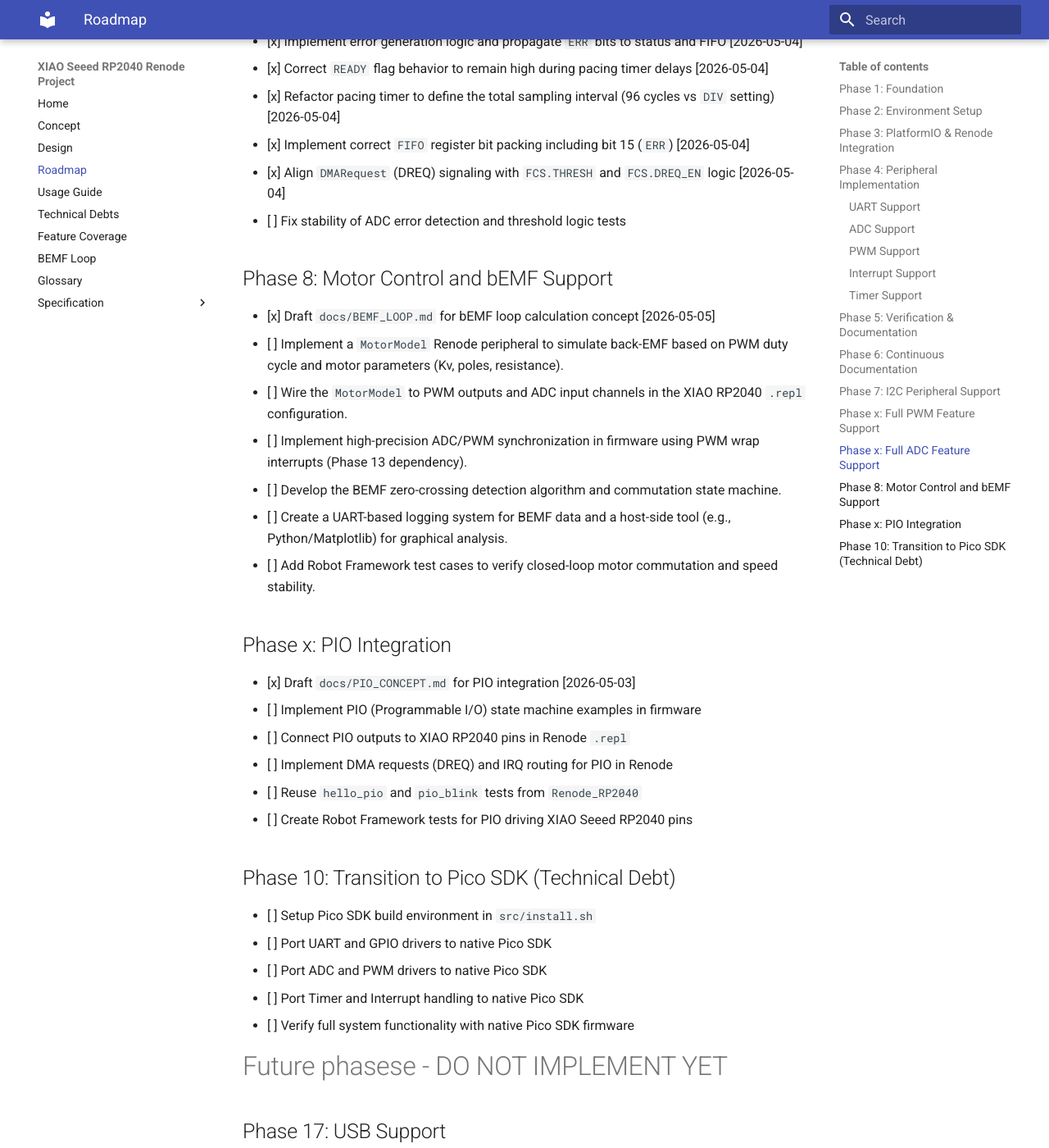
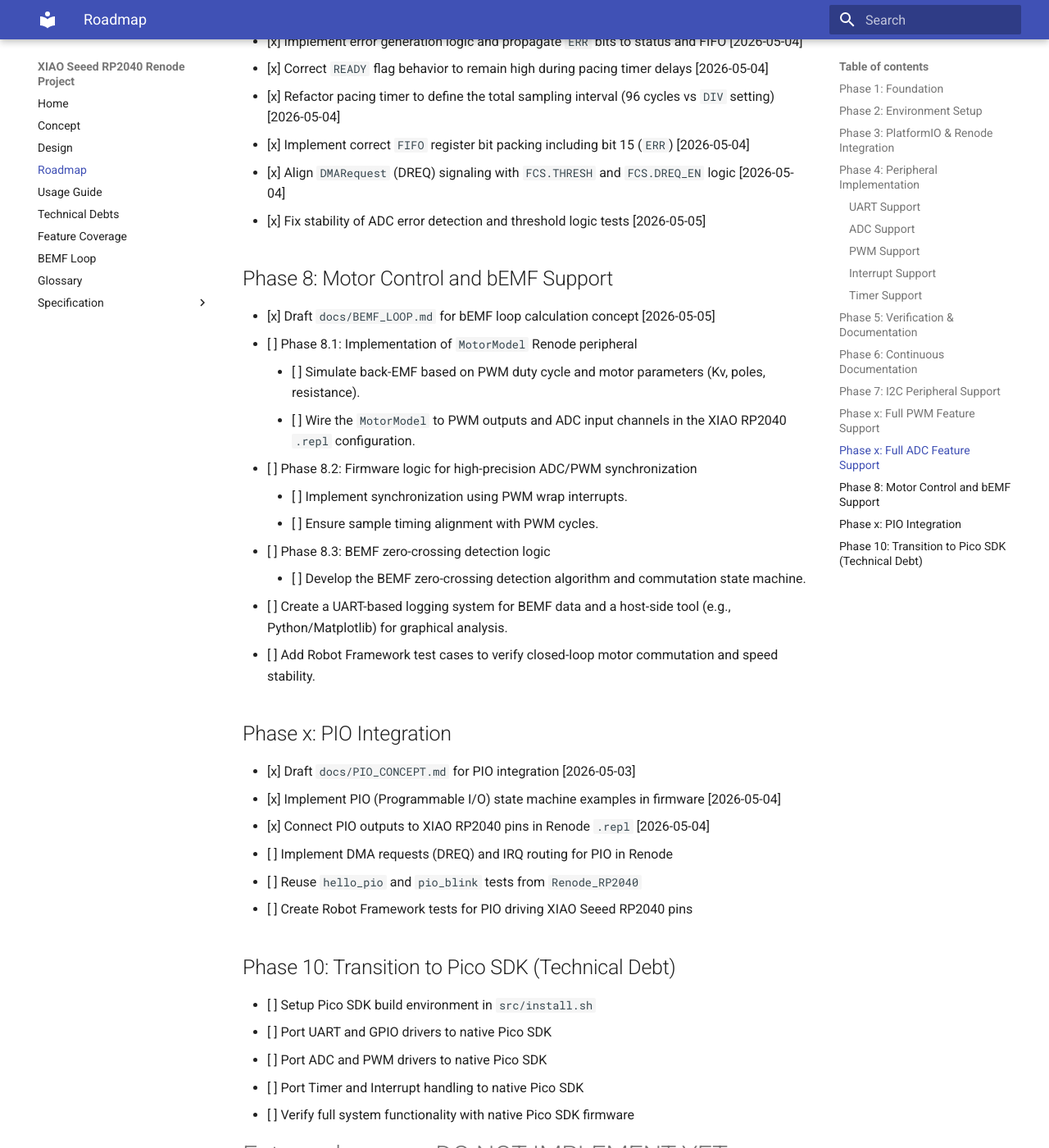
Before and after one commit to chatelao/xiao-seeed-rp2040-renode, an MkDocs documentation site: the page built from docs/ROADMAP.md, in a window 1280 px wide and 1400 px high, scrolled down 3173 px. Shown: the whole window at 82% size. Built offline with MkDocs 1.6.1 and Material for MkDocs 9.7.7, drawn with Linux system fonts in a browser that asks for light colours.

Commit message:
Fix ADC advanced tests and update Roadmap
- Added adc_init() to src/main.cpp to ensure ADC is enabled for direct register access.
- Verified and stabilized test/adc_advanced.robot.
- Updated ROADMAP.md to mark completed ADC and PIO tasks.
- Broken down Phase 8 (Motor Control and bEMF Support) into granular substeps.

```diff
--- a/docs/ROADMAP.md
+++ b/docs/ROADMAP.md
@@ -87,21 +87,25 @@ The final plan to implement the `CONCEPT.md` and `DESIGN.md` to achieve the top
 - [x] Refactor pacing timer to define the total sampling interval (96 cycles vs `DIV` setting) [2026-05-04]
 - [x] Implement correct `FIFO` register bit packing including bit 15 (`ERR`) [2026-05-04]
 - [x] Align `DMARequest` (DREQ) signaling with `FCS.THRESH` and `FCS.DREQ_EN` logic [2026-05-04]
-- [ ] Fix stability of ADC error detection and threshold logic tests
+- [x] Fix stability of ADC error detection and threshold logic tests [2026-05-05]
 
 ## Phase 8: Motor Control and bEMF Support
 - [x] Draft `docs/BEMF_LOOP.md` for bEMF loop calculation concept [2026-05-05]
-- [ ] Implement a `MotorModel` Renode peripheral to simulate back-EMF based on PWM duty cycle and motor parameters (Kv, poles, resistance).
-- [ ] Wire the `MotorModel` to PWM outputs and ADC input channels in the XIAO RP2040 `.repl` configuration.
-- [ ] Implement high-precision ADC/PWM synchronization in firmware using PWM wrap interrupts (Phase 13 dependency).
-- [ ] Develop the BEMF zero-crossing detection algorithm and commutation state machine.
+- [ ] Phase 8.1: Implementation of `MotorModel` Renode peripheral
+    - [ ] Simulate back-EMF based on PWM duty cycle and motor parameters (Kv, poles, resistance).
+    - [ ] Wire the `MotorModel` to PWM outputs and ADC input channels in the XIAO RP2040 `.repl` configuration.
+- [ ] Phase 8.2: Firmware logic for high-precision ADC/PWM synchronization
+    - [ ] Implement synchronization using PWM wrap interrupts.
+    - [ ] Ensure sample timing alignment with PWM cycles.
+- [ ] Phase 8.3: BEMF zero-crossing detection logic
+    - [ ] Develop the BEMF zero-crossing detection algorithm and commutation state machine.
 - [ ] Create a UART-based logging system for BEMF data and a host-side tool (e.g., Python/Matplotlib) for graphical analysis.
 - [ ] Add Robot Framework test cases to verify closed-loop motor commutation and speed stability.
 
 ## Phase x: PIO Integration
 - [x] Draft `docs/PIO_CONCEPT.md` for PIO integration [2026-05-03]
-- [ ] Implement PIO (Programmable I/O) state machine examples in firmware
-- [ ] Connect PIO outputs to XIAO RP2040 pins in Renode `.repl`
+- [x] Implement PIO (Programmable I/O) state machine examples in firmware [2026-05-04]
+- [x] Connect PIO outputs to XIAO RP2040 pins in Renode `.repl` [2026-05-04]
 - [ ] Implement DMA requests (DREQ) and IRQ routing for PIO in Renode
 - [ ] Reuse `hello_pio` and `pio_blink` tests from `Renode_RP2040`
 - [ ] Create Robot Framework tests for PIO driving XIAO Seeed RP2040 pins
```
Also changed, not shown: 1 other file.
